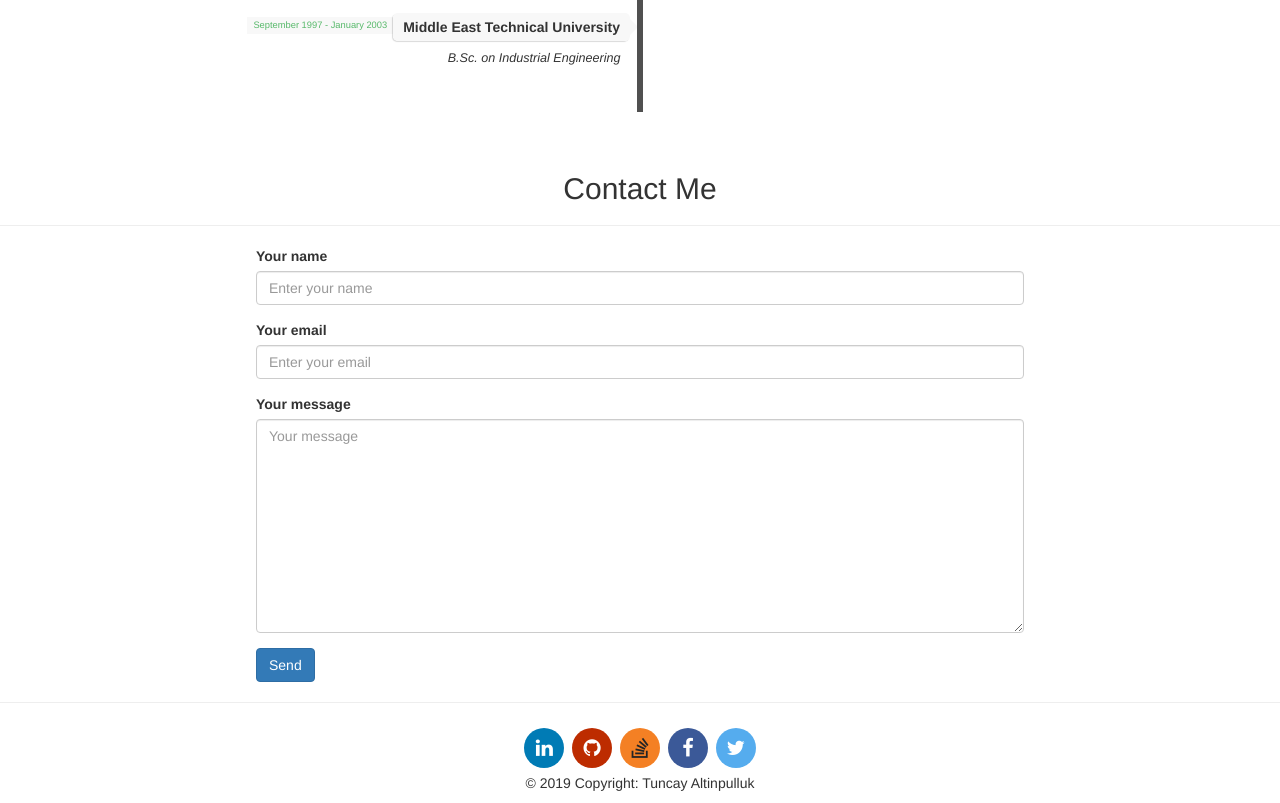
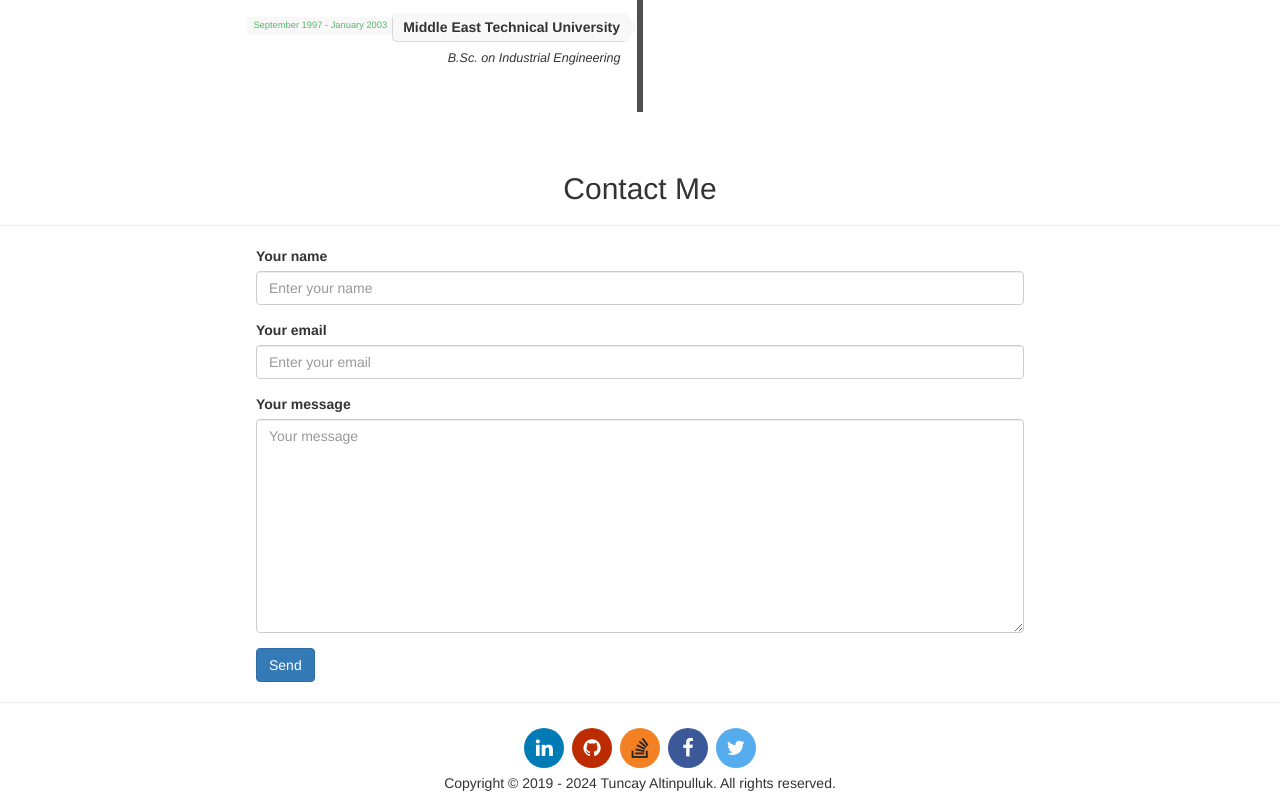
Before and after one commit to tuncayalt/mywebsite, a plain HTML site: page index.html in a window 1280 px wide. Shown: the part 4419-5222 px from the top of the page. Drawn offline with nearby package versions, Linux system fonts and the light colour scheme.

Commit message:
Updated the copyright year and text

```diff
--- a/index.html
+++ b/index.html
@@ -431,7 +431,7 @@
 
     <!-- Copyright -->
     <div class="footer-copyright text-center py-3">
-      © 2019 Copyright: Tuncay Altinpulluk
+      <p>Copyright &copy; 2019 - <span id="copy-year"></span> Tuncay Altinpulluk. All rights reserved.</p>
     </div>
     <!-- Copyright -->
 
@@ -446,6 +446,6 @@
 
 <script src="js/bundle.min.js"></script>
 <script src="js/parallax.min.js"></script>
-<script src="js/script.min.js"></script>
+<script src="js/script.js"></script>
 </body>
 </html>
--- a/js/script.js
+++ b/js/script.js
@@ -20,3 +20,5 @@ $(document).ready(function() {
         /*add as necessary*/
     }
 });
+
+document.getElementById("copy-year").innerHTML = (new Date().getFullYear());
```
